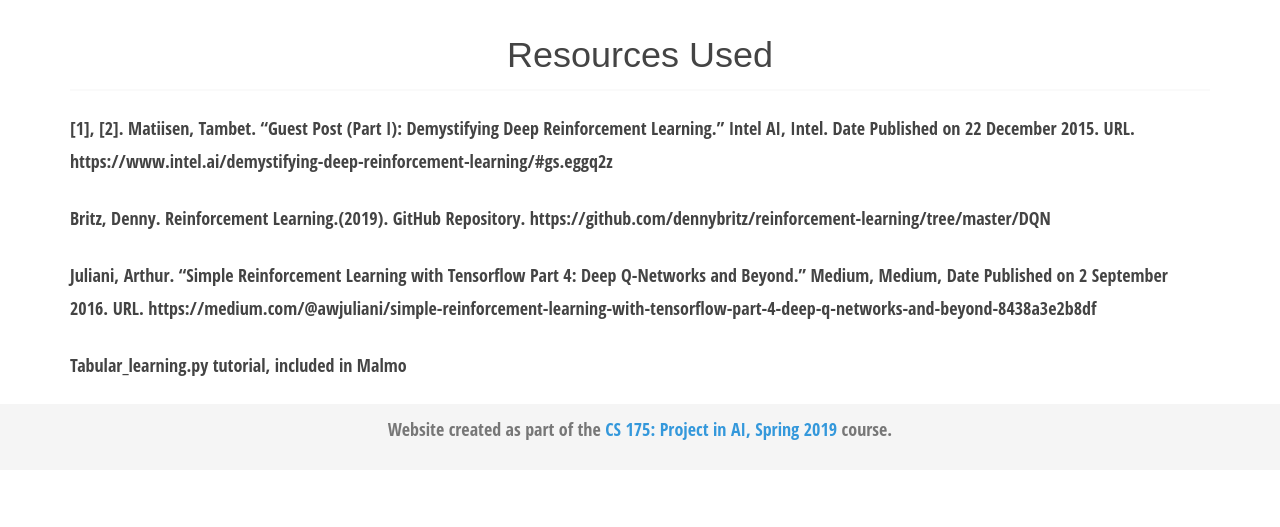
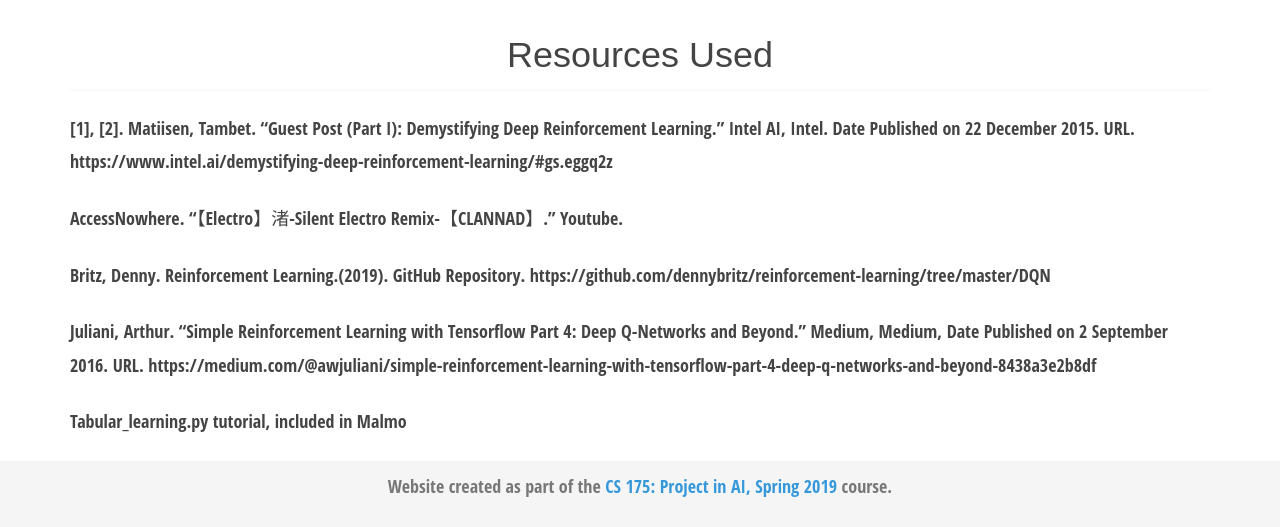
Before and after one commit to Enhjin/Vivere, a Jekyll site: the page built from docs/final.md, in a window 1280 px wide and 900 px high, scrolled down 12953 px, cut to the strip 373-900 px from the top of the window. Built offline with Jekyll 4.4.1, drawn with Linux system fonts in a browser that asks for light colours; before the commit the page ends 13796 px from its top, so only the background shows below that.

Commit message:
Update final.md

```diff
--- a/docs/final.md
+++ b/docs/final.md
@@ -200,6 +200,8 @@
 \[1\], \[2\].
 Matiisen, Tambet. "Guest Post (Part I): Demystifying Deep Reinforcement Learning."  Intel AI, Intel. Date Published on 22 December 2015. URL. https://www.intel.ai/demystifying-deep-reinforcement-learning/#gs.eggq2z
 
+AccessNowhere. "【Electro】渚-Silent Electro Remix-【CLANNAD】." Youtube.
+
 Britz, Denny. Reinforcement Learning.(2019). GitHub Repository. https://github.com/dennybritz/reinforcement-learning/tree/master/DQN
 
 Juliani, Arthur. "Simple Reinforcement Learning with Tensorflow Part 4: Deep Q-Networks and Beyond." Medium, Medium, Date Published on 2 September 2016. URL. https://medium.com/@awjuliani/simple-reinforcement-learning-with-tensorflow-part-4-deep-q-networks-and-beyond-8438a3e2b8df
```
